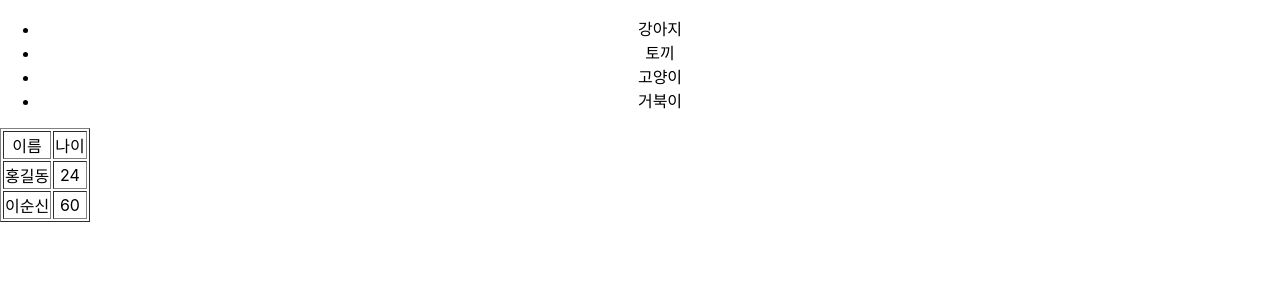
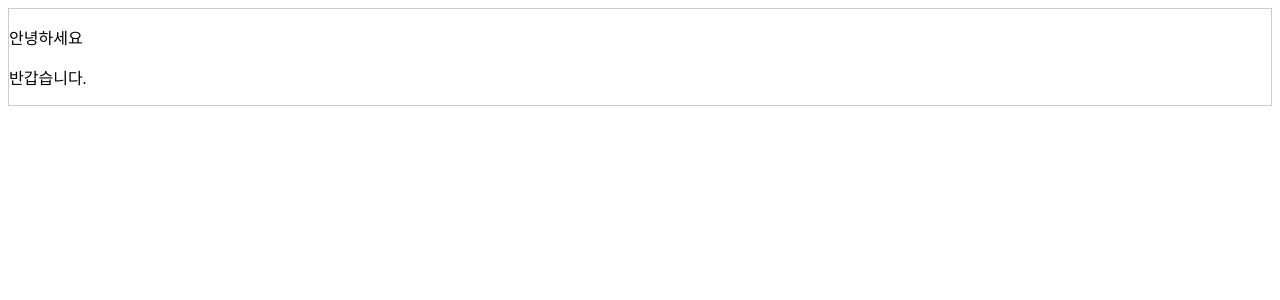
Before and after one commit to AustinePP90/react_repo, a React (Create React App) app: page / in a window 1280 px wide. Shown: the top 300 px of the page. Built offline with nearby package versions, Linux system fonts and the light colour scheme.

Commit message:
24-07-16 create App.js, index.js

```diff
--- a/src/App.js
+++ b/src/App.js
@@ -1,43 +1,12 @@
-import logo from "./logo.svg";
-import "./App.css";
+export function App() {
+  const divStyle = {
+    border: "1px solid #ccc",
+  };
 
-function Animal() {
   return (
-    <ul>
-      <li>강아지</li>
-      <li>토끼</li>
-      <li>고양이</li>
-      <li>거북이</li>
-    </ul>
-  );
-}
-
-function Table() {
-  return (
-    <table border="1px">
-      <tr>
-        <td>이름</td>
-        <td>나이</td>
-      </tr>
-      <tr>
-        <td>홍길동</td>
-        <td>24</td>
-      </tr>
-      <tr>
-        <td>이순신</td>
-        <td>60</td>
-      </tr>
-    </table>
-  );
-}
-
-function App() {
-  return (
-    <div className="App">
-      <Animal></Animal>
-      <Table></Table>
+    <div style={divStyle}>
+      <p>안녕하세요</p>
+      <p>반갑습니다.</p>
     </div>
   );
 }
-
-export default App;
--- a/src/index.js
+++ b/src/index.js
@@ -1,17 +1,36 @@
-import React from "react";
 import ReactDOM from "react-dom/client";
-import "./index.css";
-import App from "./App";
-import reportWebVitals from "./reportWebVitals";
+import { App } from "./App";
+// const App = () => {
+//   return <p>안녕하세요</p>;
+// };
+
+// function App() {
+//   return (
+//     <>
+//       <p>안녕하세요</p>
+//       <p>반갑습니다.</p>
+//     </>
+//   );
+// }
 
 const root = ReactDOM.createRoot(document.getElementById("root"));
 root.render(
-  <React.StrictMode>
+  <>
     <App />
-  </React.StrictMode>
+  </>
 );
 
-// If you want to start measuring performance in your app, pass a function
-// to log results (for example: reportWebVitals(console.log))
-// or send to an analytics endpoint. Learn more: https://bit.ly/CRA-vitals
-reportWebVitals();
+// import React from "react";
+// import ReactDOM from "react-dom/client";
+// import "./index.css";
+// import App from "./App";
+// import reportWebVitals from "./reportWebVitals";
+
+// const root = ReactDOM.createRoot(document.getElementById("root"));
+// root.render(
+//   <React.StrictMode>
+//     <App />
+//   </React.StrictMode>
+// );
+
+// reportWebVitals();
```
